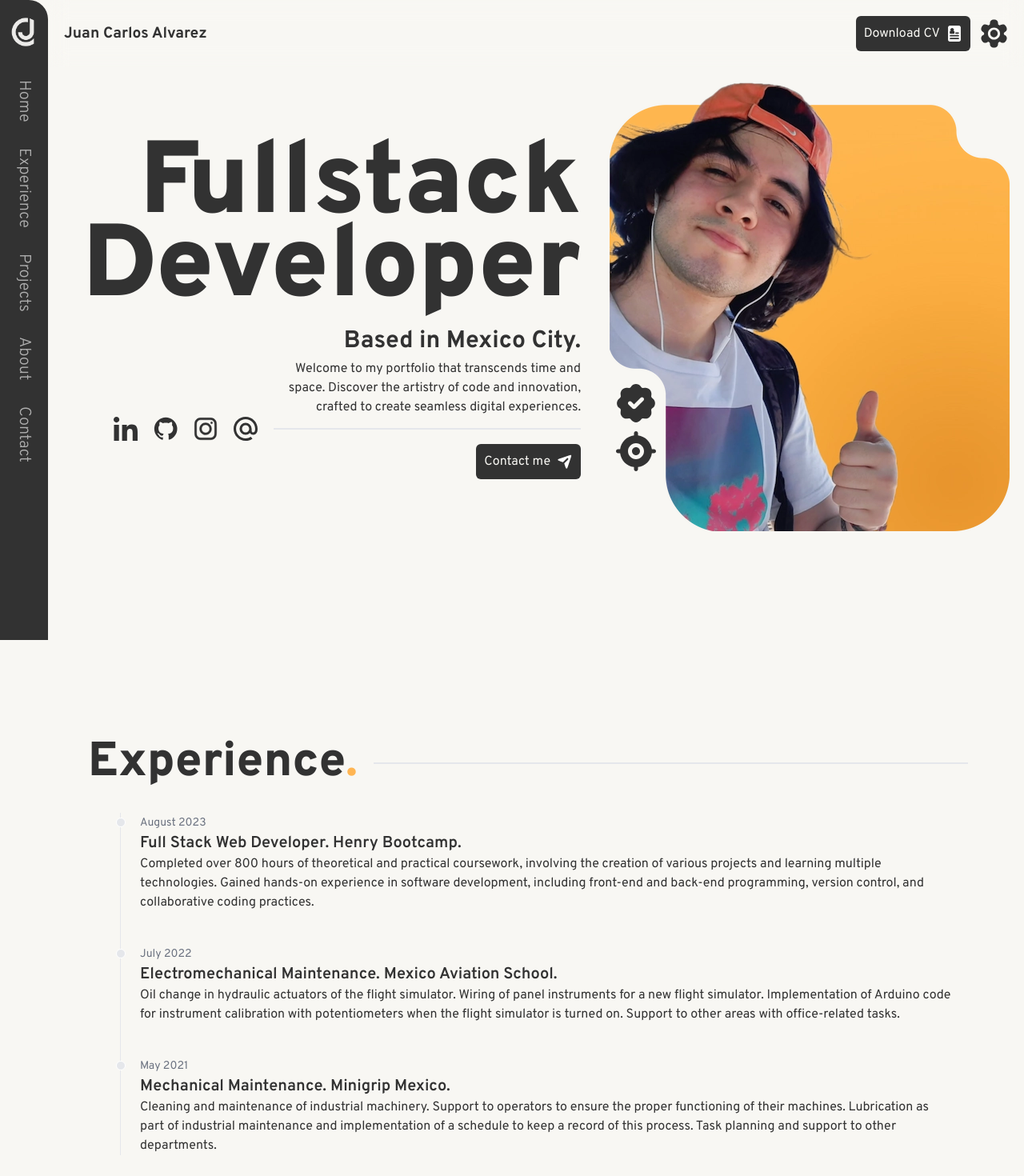
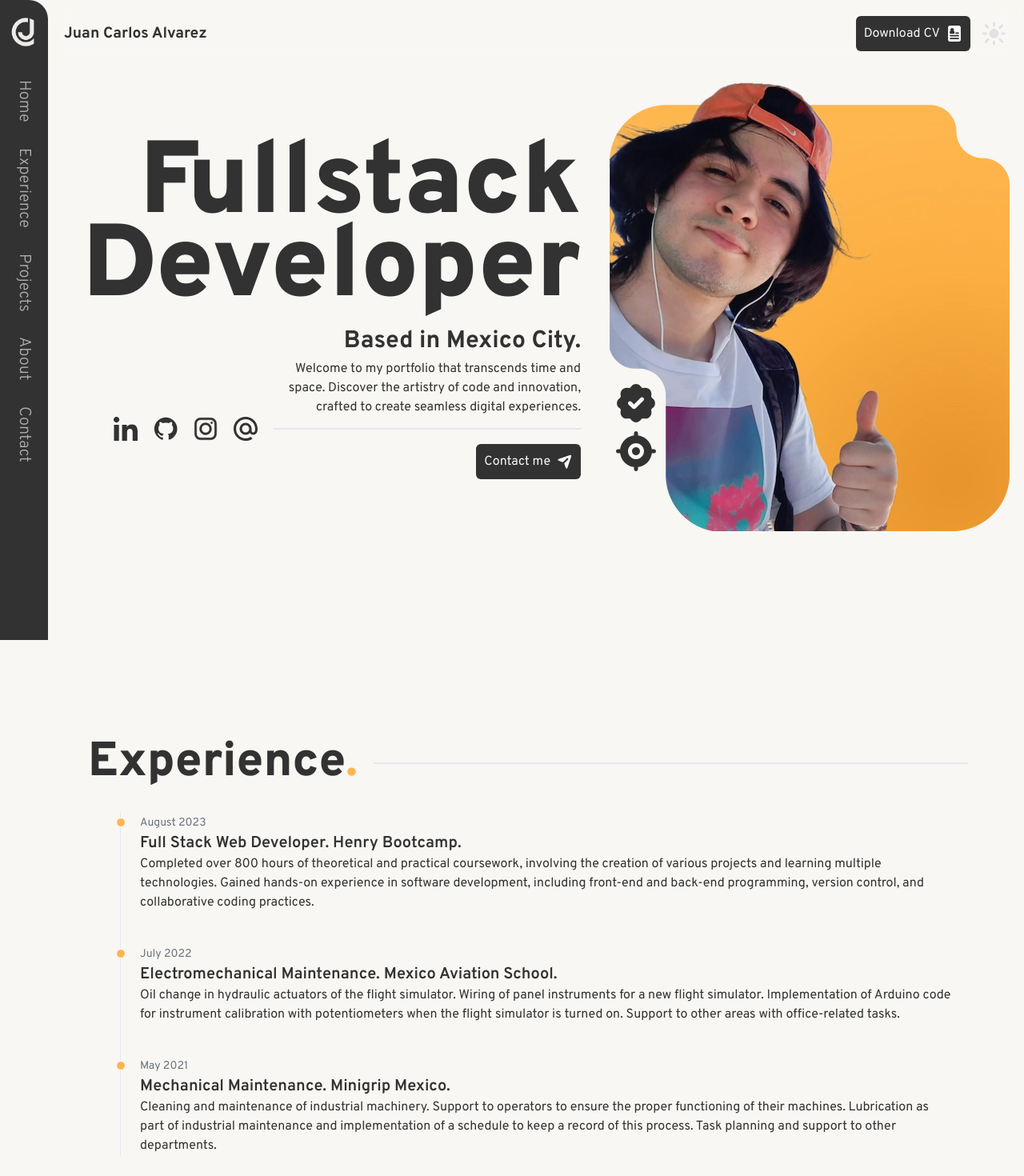
Before and after one commit to AlvarezMar/Portfolio-V2, a React (Vite) app: page / in a window 1280 px wide. Shown: the top 1470 px of the page at 80% size. Built offline with nearby package versions, Linux system fonts and the light colour scheme.

Commit message:
styles(dark mode): add transitions when changing between themes and minor style details

```diff
--- a/src/App.tsx
+++ b/src/App.tsx
@@ -11,17 +11,6 @@ import Home from './views/Home'
 import Projects from './views/Projects'
 
 function App() {
-
-  const mediaQuery = window.matchMedia('(prefers-color-scheme: dark)');
-
-  const checkDarkMode = (e) => {
-    if(e.matches) document.documentElement.classList.add('dark')
-      else document.documentElement.classList.remove('dark')
-  }
-
-  checkDarkMode(mediaQuery);
-  mediaQuery.addEventListener('change', checkDarkMode)
-
 
   useEffect(() => {
     const handleScroll = (e, targetId) => {
--- a/src/components/ProjectTag.tsx
+++ b/src/components/ProjectTag.tsx
@@ -6,7 +6,7 @@ function ProjectTag({tecnologies}: ProjectTagProps){
 
     return (
         <>
-        <span translate="no" className="bg-tag dark:bg-tag_dark text-tagText font-mono font-bold text-[.7rem] py-[.22rem] px-2 rounded-full">#{tecnologies}</span>
+        <span translate="no" className="bg-tag dark:bg-tag_dark text-tagText font-mono font-bold text-[.7rem] py-[.22rem] px-2 rounded-full transition-colors duration-300">#{tecnologies}</span>
         </>
     )
 }
--- a/src/components/Topbar.tsx
+++ b/src/components/Topbar.tsx
@@ -1,6 +1,27 @@
 import cv from "../assets/svg/elements/cv.svg"
-import settings from "../assets/svg/elements/settings.svg"
+import light from "../assets/svg/elements/light.svg"
+import dark from "../assets/svg/elements/dark.svg"
+import { useState } from "react"
 function Topbar(){
+
+    const [darkMode, setDarkMode] = useState(true);
+
+    const toggleTheme = () => {
+        const isDark = document.documentElement.classList.contains('dark');
+        if(isDark){
+            document.documentElement.classList.remove('dark');
+            setDarkMode(false);
+            localStorage.setItem('theme', 'light');
+        } else {
+            document.documentElement.classList.add('dark');
+            setDarkMode(true);
+            localStorage.setItem('theme', 'dark');
+        }
+    }
+
+    const savedTheme = localStorage.getItem('theme');
+    if(savedTheme === 'dark') document.documentElement.classList.add('dark');
+    else document.documentElement.classList.remove('dark');
 
     return (
         <>
@@ -14,7 +35,7 @@ function Topbar(){
                     <img src={cv} alt="Curriculum vitae icon to open Juan Carlos's resume" width="20px"/>
                 </a>
 
-                <img src={settings} alt="" width="35px"/>
+                <img onClick={toggleTheme} src={darkMode ? light : dark} alt="Theme icon to change between themes" width="35px" className="cursor-pointer"/>
 
             </div>
         </section>
--- a/src/index.css
+++ b/src/index.css
@@ -5,15 +5,13 @@
 :root {
   font-family: "Overpass";
 
+  background-color: #F8F7F3;
+  color: #323232;
+
   /* font-synthesis: none;
   text-rendering: optimizeLegibility;
   -webkit-font-smoothing: antialiased;
   -moz-osx-font-smoothing: grayscale; */
-}
-
-.dark {
-  background-color: #1C1C1E;
-  color: #E1E1E6;
 }
 
 body {
@@ -23,19 +21,28 @@ body {
 }
 
 html {
+  transition: background-color .4s ease;
   scroll-behavior: smooth;
 }
 
-@media (prefers-color-scheme: light) {
-  :root {
-    color: #323232;
-    background-color: #F8F7F3;
-  }
+h1, h2, span, svg, p, a{
+  transition: ease 1s;
 }
 
-@media (prefers-color-scheme: dark) {
-  :root {
-    color: #E1E1E6;
-    background-color: #1C1C1E;
-  }
+hr, .border-container {
+  transition: ease .3s;
 }
+
+.dark {
+  background-color: #1C1C1E;
+  color: #E1E1E6;
+}
+
+.transition-scale{
+  transition: transform .15s ease;
+}
+
+.point div{
+  background-color: #FFB552 !important;
+  transition: ease .3s;
+}
--- a/src/views/Contact.tsx
+++ b/src/views/Contact.tsx
@@ -20,11 +20,11 @@ function Contact(){
                 <div className="bg-[#E5E5E5] text-[#AFAFAF] p-3 rounded-md max-w-96 w-full">
                     <h2 translate="no" className="text-start">alvarez.majuan@hotmail.com</h2>
                 </div>
-                <a href="mailto:alvarez.majuan@hotmail.com" target="_blank" className="bg-primary text-background p-3 rounded-md hover:scale-105 transition-all">
+                <a href="mailto:alvarez.majuan@hotmail.com" target="_blank" className="bg-primary text-background p-3 rounded-md hover:scale-110 transition-all">
                     <img src={send} alt="Send icon to send a new email" width="20px"/>
                 </a>
 
-                <button onClick={copyToClipboard} className="bg-primary text-background p-3 rounded-md hover:scale-105 transition-all">
+                <button onClick={copyToClipboard} className="bg-primary text-background p-3 rounded-md hover:scale-110 transition-all">
                     <img src={copy} alt="Copy icon to copy Juan Carlos's email to clipboard" width="20px"/>
                 </button>
             </div>
--- a/src/views/Experience.tsx
+++ b/src/views/Experience.tsx
@@ -11,36 +11,35 @@ function Experience(){
             </div>
 
             <div className="mx-8 lg:mx-10">
-                <Timeline>
-                    <Timeline.Item>
-                        <div className="group-hover:bg-red-500">
-                    <Timeline.Point className="text-accent"/>
-
-                        </div>
+                <Timeline className="transition-colors duration-300">
+                    <Timeline.Item className="transition-colors duration-300">
+                        <Timeline.Point className="point"/>
                         <Timeline.Content>
                             <Timeline.Time className="text-secondary">August 2023</Timeline.Time>
-                        <Timeline.Title className="text-xl text-primary">Full Stack Web Developer. Henry Bootcamp.</Timeline.Title>
-                        <Timeline.Body className="text-primary">
+                            <Timeline.Title className="text-xl text-primary transition-colors duration-300">Full Stack Web Developer. Henry Bootcamp.</Timeline.Title>
+                            <Timeline.Body className="text-primary transition-colors duration-300">
                                 Completed over 800 hours of theoretical and practical coursework, involving the creation of various projects and learning multiple technologies. Gained hands-on experience in software development, including front-end and back-end programming, version control, and collaborative coding practices.
                             </Timeline.Body>
                         </Timeline.Content>
                     </Timeline.Item>
+
                     <Timeline.Item>
-                    <Timeline.Point className="text-accent"/>
+                        <Timeline.Point className="point"/>
                         <Timeline.Content>
                             <Timeline.Time className="text-secondary">July 2022</Timeline.Time>
-                        <Timeline.Title className="text-xl text-primary">Electromechanical Maintenance. Mexico Aviation School.</Timeline.Title>
-                        <Timeline.Body className="text-primary">
+                            <Timeline.Title className="text-xl text-primary transition-colors duration-300">Electromechanical Maintenance. Mexico Aviation School.</Timeline.Title>
+                            <Timeline.Body className="text-primary transition-colors duration-300">
                                 Oil change in hydraulic actuators of the flight simulator. Wiring of panel instruments for a new flight simulator. Implementation of Arduino code for instrument calibration with potentiometers when the flight simulator is turned on. Support to other areas with office-related tasks.
                             </Timeline.Body>
                         </Timeline.Content>
                     </Timeline.Item>
+
                     <Timeline.Item>
-                    <Timeline.Point/>
+                        <Timeline.Point className="point"/>
                         <Timeline.Content>
                             <Timeline.Time className="text-secondary">May 2021</Timeline.Time>
-                        <Timeline.Title className="text-xl text-primary">Mechanical Maintenance. Minigrip Mexico.</Timeline.Title>
-                        <Timeline.Body className="text-primary">
+                            <Timeline.Title className="text-xl text-primary transition-colors duration-300">Mechanical Maintenance. Minigrip Mexico.</Timeline.Title>
+                            <Timeline.Body className="text-primary transition-colors duration-300">
                                 Cleaning and maintenance of industrial machinery. Support to operators to ensure the proper functioning of their machines. Lubrication as part of industrial maintenance and implementation of a schedule to keep a record of this process. Task planning and support to other departments.
                             </Timeline.Body>
                         </Timeline.Content>
--- a/src/views/Home.tsx
+++ b/src/views/Home.tsx
@@ -20,7 +20,7 @@ function Home(){
                         {socials.map((link) => (
                             <li key={link.socialMedia}>
                                 <a href={link.link} target="_blank">
-                                    <link.imgSrc width="30px" className="hover:scale-110 transition-all"/>
+                                    <link.imgSrc width="30px" className="hover:scale-110 transition-scale"/>
                                 </a>
                             </li>
                         ))}
@@ -30,7 +30,7 @@ function Home(){
                 </div>
 
                 <a href="#Contact" className="inline-flex place-items-center gap-2 bg-primary text-background p-2.5 rounded-md mt-1 hover:scale-105 transition-all">Contact me
-                    <img src={send} alt="" width="20px" />
+                    <img src={send} alt="Send icon to send a new email" width="20px" />
                 </a>
             </div>
 
```
Also changed, not shown: src/components/Footer.tsx (+9 -7 lines), src/components/ProjectCard.tsx (+5 -5 lines), src/assets/svg/elements/dark.svg, src/assets/svg/elements/light.svg. Lines whose indentation alone changed are shown as unchanged.
